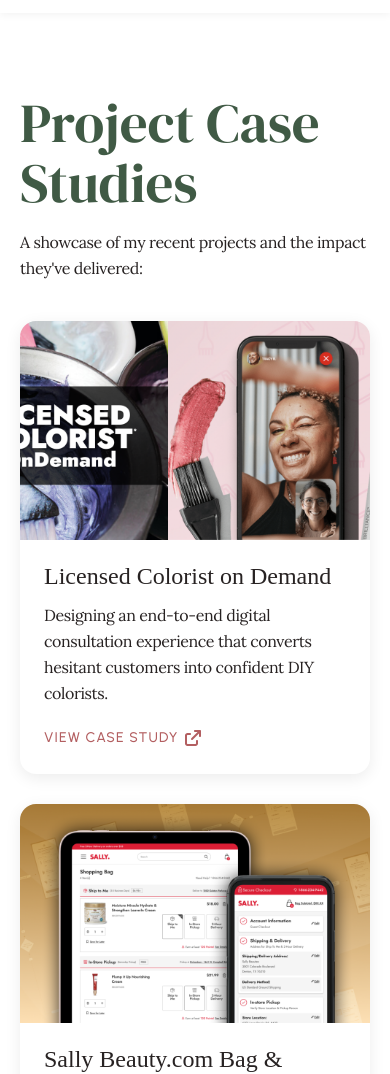
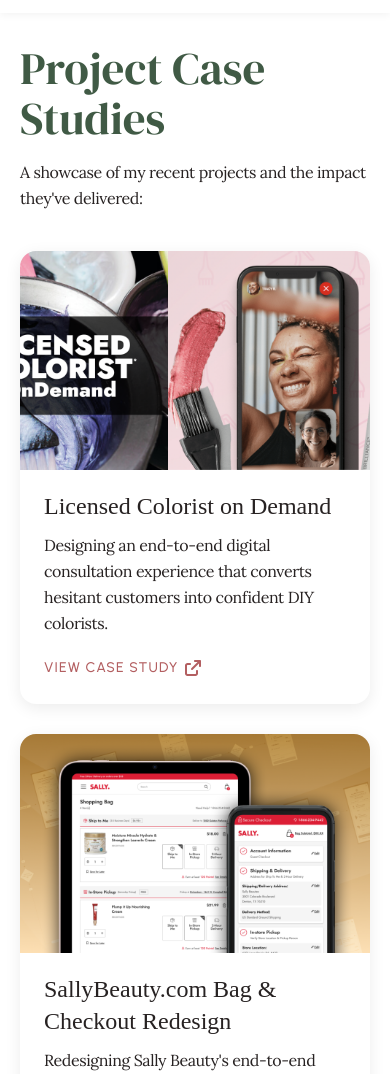
Before and after one commit to timeandmotion/portfolio_v3, a plain HTML site: page projects.html in a window 390 px wide. Shown: the part 107-1181 px from the top of the page. Drawn offline with nearby package versions, Linux system fonts and the light colour scheme; a web font is replaced by a local one.

Commit message:
Update page titles, about page content, and styling improvements

```diff
--- a/css/styles.css
+++ b/css/styles.css
@@ -1072,8 +1072,8 @@ body {
 
     /* Typography - Mobile Scaling */
     .large-headline {
-        font-size: 55px;
-        line-height: 60px;
+        font-size: 45px;
+        line-height: 50px;
     }
 
     .medium-header {
--- a/projects.html
+++ b/projects.html
@@ -63,7 +63,7 @@
     <!-- Main Content -->
     <main>
         <!-- Projects Section -->
-        <section class="projects-section" style="padding-top: 200px;">
+        <section class="projects-section" style="padding-top: 150px;">
             <div class="projects-container">
                 <h1 class="large-headline">Project Case Studies</h1>
                 <p class="section-description">A showcase of my recent projects and the impact they've delivered:</p>
@@ -89,10 +89,10 @@
                     <!-- Project 2: Bag & Checkout Redesign -->
                     <div class="project-card">
                         <a href="case-study-bag-checkout.html" class="project-image-link">
-                            <img src="images/project-thumbnails/bag-checkout-header.png" alt="Sally Beauty.com Bag & Checkout Redesign" class="project-image">
+                            <img src="images/project-thumbnails/bag-checkout-header.png" alt="SallyBeauty.com Bag & Checkout Redesign" class="project-image">
                         </a>
                         <div class="project-content">
-                            <h3 class="project-title">Sally Beauty.com Bag & Checkout Redesign</h3>
+                            <h3 class="project-title">SallyBeauty.com Bag & Checkout Redesign</h3>
                             <p class="project-description">Redesigning Sally Beauty's end-to-end purchasing experience to reduce cart abandonment and drive $2.5M in incremental revenue.</p>
                             <a href="case-study-bag-checkout.html" class="project-link">
                                 VIEW CASE STUDY
```
Also changed, not shown: about.html (+1 -1 lines), case-study-bag-checkout.html (+1 -1 lines), case-study-pdps.html (+1 -1 lines), index.html (+1 -1 lines).
